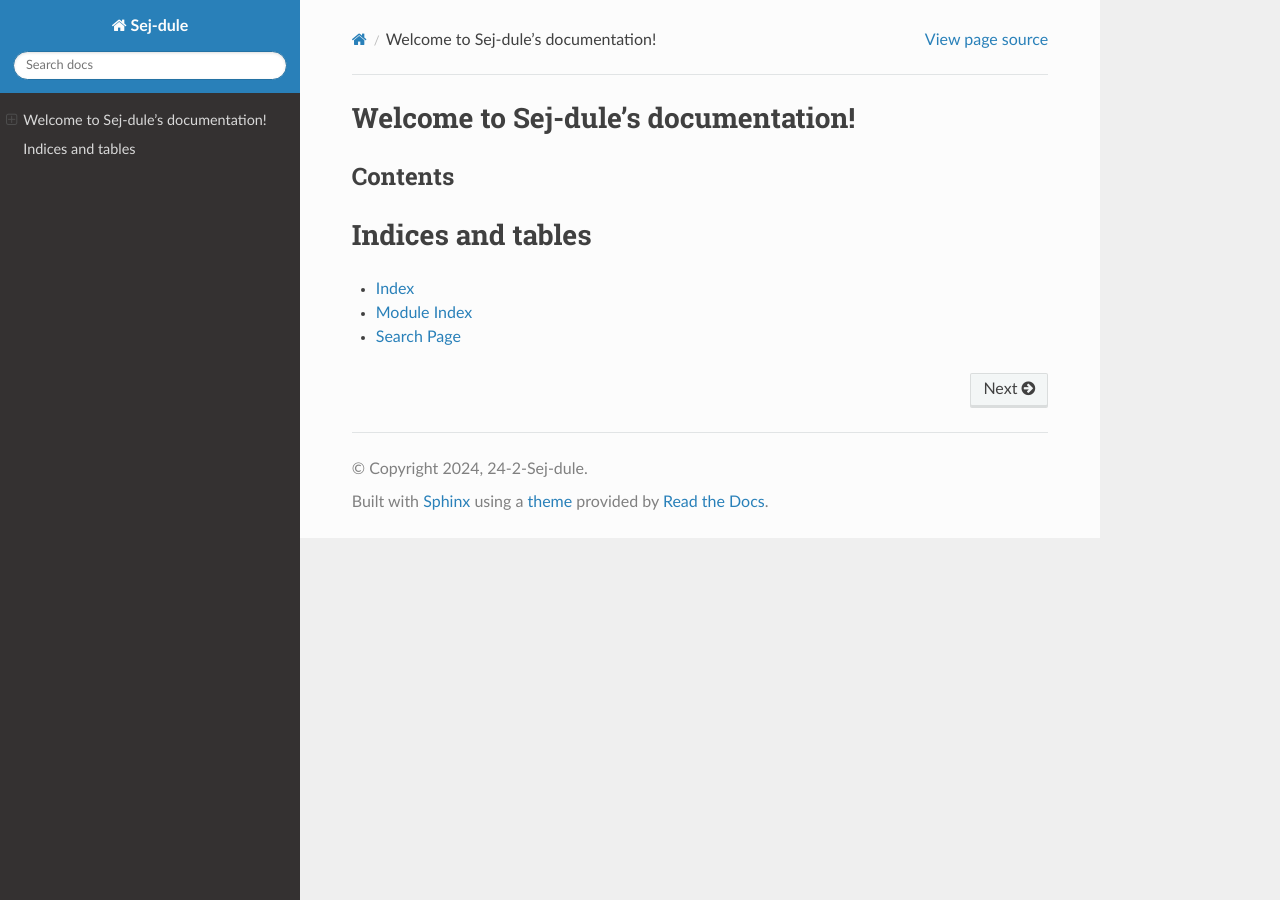
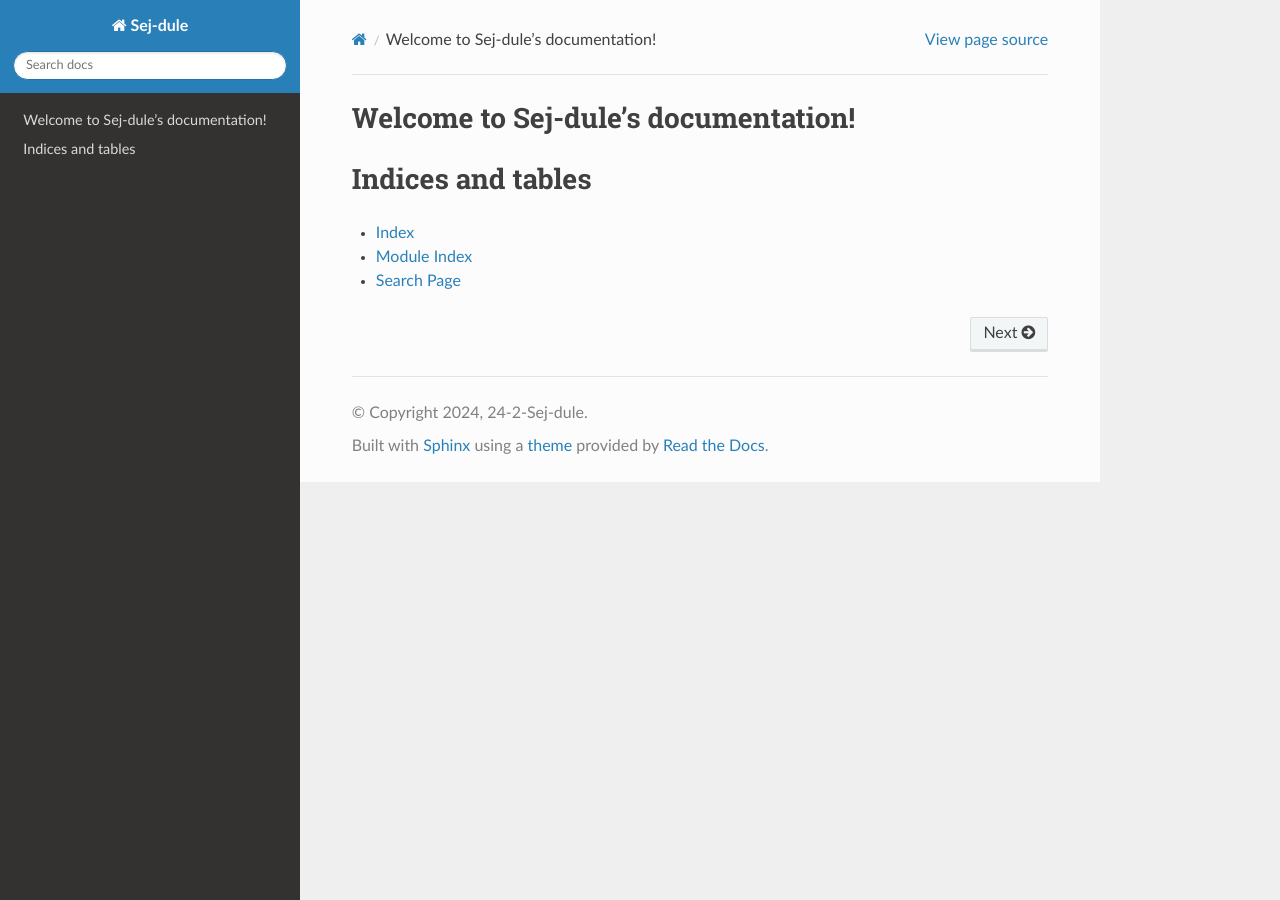
Before and after one commit to 24-2-Sej-dule/Sej-dule, a Sphinx documentation site: the page built from docs/source/index.rst, in a window 1280 px wide. Built offline with Sphinx 7.4.7 and the Read the Docs theme 3.1.0, drawn with Linux system fonts in a browser that asks for light colours.

Commit message:
modified rst3

```diff
--- a/docs/source/conf.py
+++ b/docs/source/conf.py
@@ -18,6 +18,7 @@
 
 templates_path = ['_templates']
 exclude_patterns = []
+master_doc = 'index'
 
 
 
--- a/docs/source/index.rst
+++ b/docs/source/index.rst
@@ -5,9 +5,6 @@
 
 Welcome to Sej-dule's documentation!
 ====================================
-
-Contents
---------
 
 .. toctree::
    :maxdepth: 2
```
